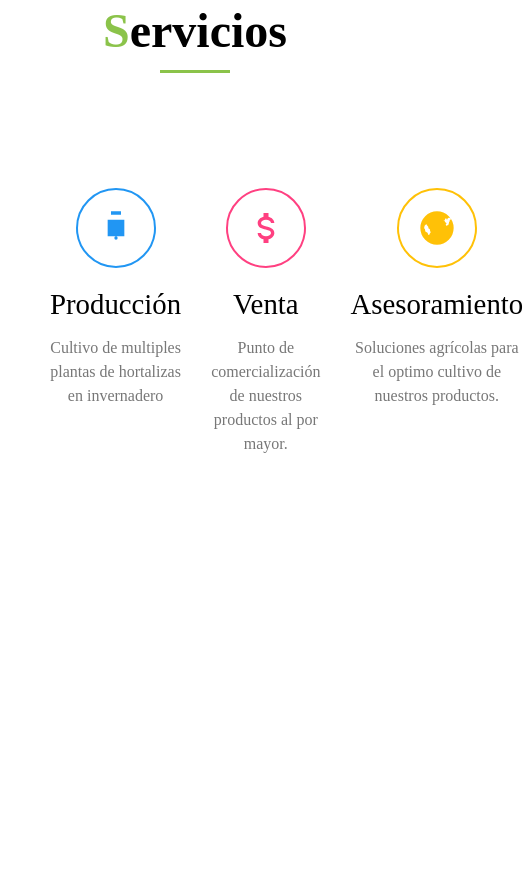
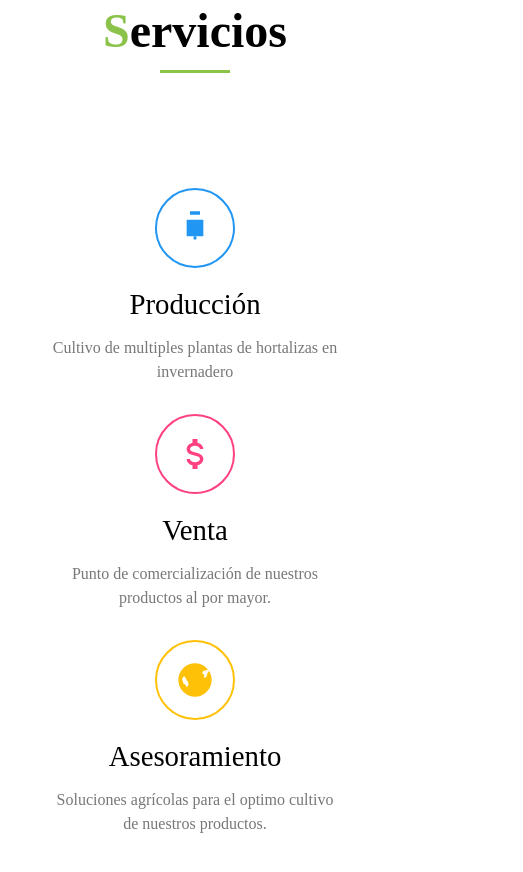
Before and after one commit to DianaDiazDS/Proyecto_Integrador_electiva_II, a plain HTML site: page index.html in a window 390 px wide. Shown: the part 2053-2925 px from the top of the page, 523 px wide, since content can reach past the window. Before the commit the page ends 2589 px from the top, so only its background shows below. Drawn offline with nearby package versions, Linux system fonts and the light colour scheme.

Commit message:
Arreglo de estilos de interfaz

```diff
--- a/styles.css
+++ b/styles.css
@@ -276,7 +276,17 @@ body {
   justify-content: space-around;
   gap: 30px;
   margin-top: 50px;
+  flex-wrap: wrap; /* Opcional: para que no se desborde en pantallas medianas */
 }
+
+/* ✅ En pantallas menores a 768px (puedes ajustar el valor) */
+@media (max-width: 768px) {
+  .servicios-container {
+    flex-direction: column;
+    align-items: center; /* Centra los elementos en columna */
+  }
+}
+
 
 .servicio {
   flex: 1;
```
